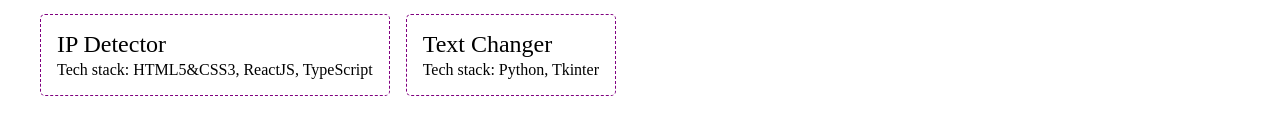
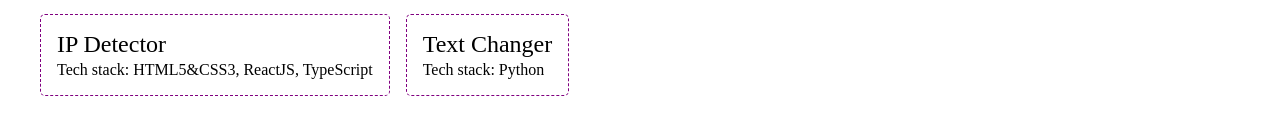
Before and after one commit to mikailaliyev/portfolio, an Astro site: page /projects in a window 1280 px wide. Shown: the part 232-366 px from the top of the page. Built offline with nearby package versions, Linux system fonts and the light colour scheme; Astro itself is replaced by a stand-in of ours.

Commit message:
Update projects.astro

```diff
--- a/src/pages/projects.astro
+++ b/src/pages/projects.astro
@@ -30,7 +30,7 @@
     </div>
     <div class="project">
       <a href="https://github.com/mikailaliyev/text-changer">Text Changer</a>
-      <p>Tech stack: Python, Tkinter</p>
+      <p>Tech stack: Python</p>
     </div>
   </div>
 </Layout>
```
